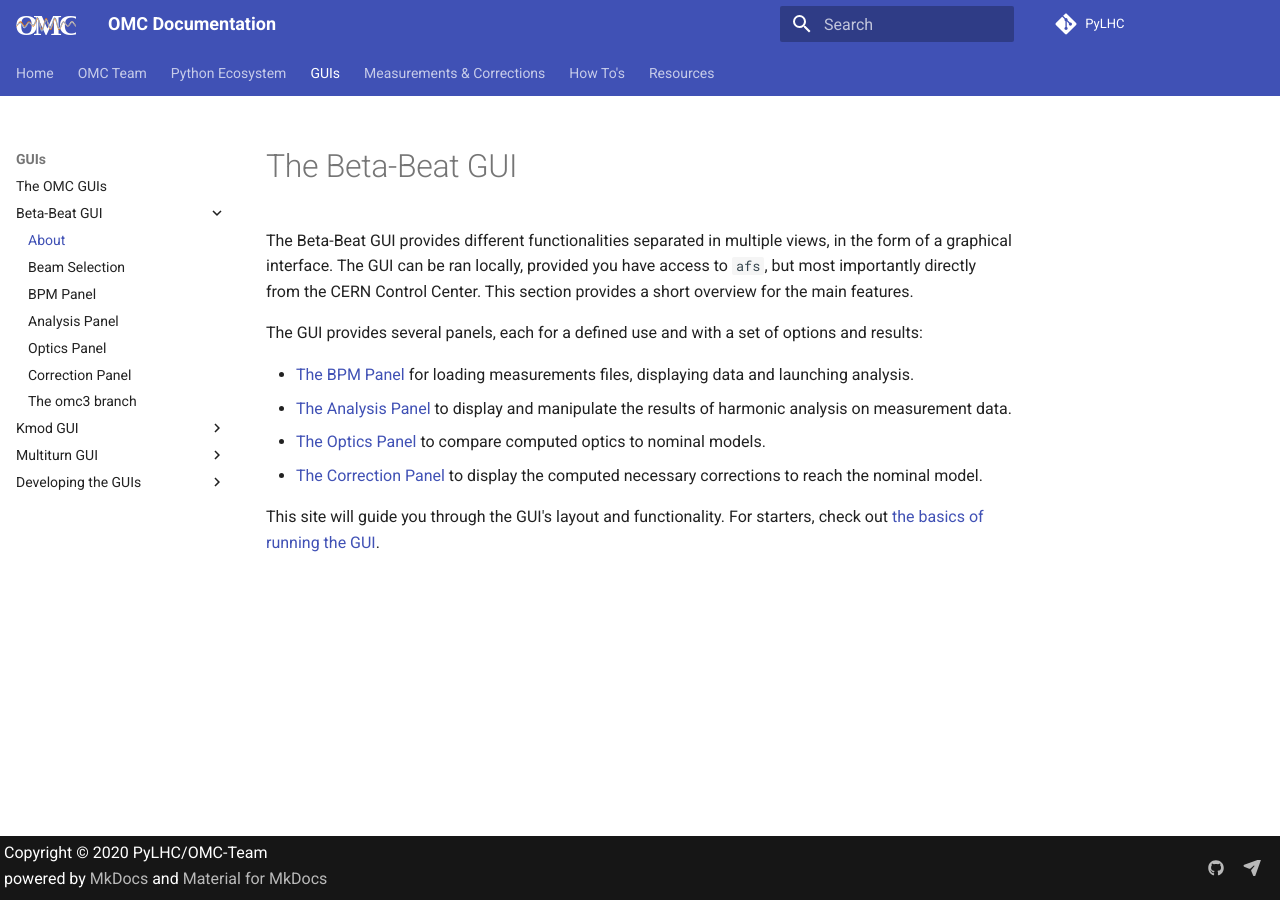
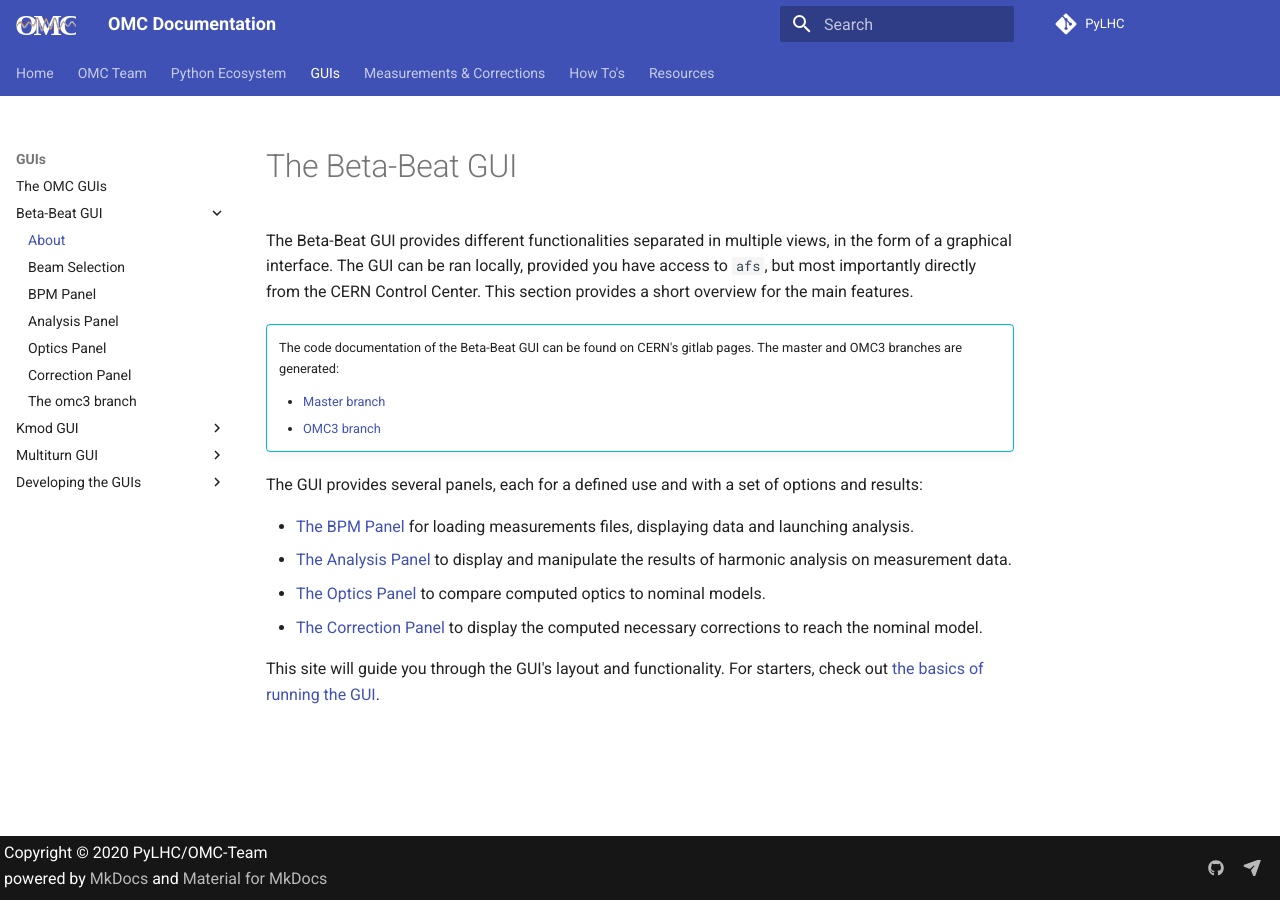
Before and after one commit to pylhc/pylhc.github.io, an MkDocs documentation site: the page built from docs/guis/betabeat/gui.md, in a window 1280 px wide. Built offline with MkDocs 1.6.1 and Material for MkDocs 9.7.7, drawn with Linux system fonts in a browser that asks for light colours; comment, search, counter and statistics services are not loaded.

Commit message:
Add documentation links for BBGUI (#85)

```diff
--- a/docs/guis/betabeat/gui.md
+++ b/docs/guis/betabeat/gui.md
@@ -3,6 +3,14 @@
 The Beta-Beat GUI provides different functionalities separated in multiple views, in the form of a graphical interface.
 The GUI can be ran locally, provided you have access to `afs`, but most importantly directly from the CERN Control Center.
 This section provides a short overview for the main features.
+
+!!! info ""
+    The code documentation of the Beta-Beat GUI can be found on CERN's gitlab pages.
+    The master and OMC3 branches are generated:
+
+      * [Master branch][bbgui_doc_bbsrc]{target=_blank}
+      * [OMC3 branch][bbgui_doc_omc3]{target=_blank}
+
 
 The GUI provides several panels, each for a defined use and with a set of options and results:
 
@@ -13,3 +21,7 @@ The GUI provides several panels, each for a defined use and with a set of option
 
 This site will guide you through the GUI's layout and functionality.
 For starters, check out [the basics of running the GUI](../about.md).
+
+
+[bbgui_doc_bbsrc]: https://lhc-app-beta-beating.docs.cern.ch/master/
+[bbgui_doc_omc3]: https://lhc-app-beta-beating.docs.cern.ch/omc3/
```
